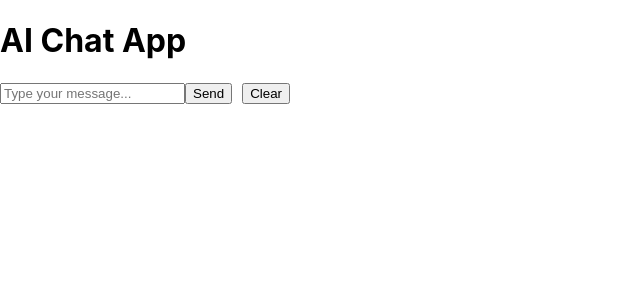
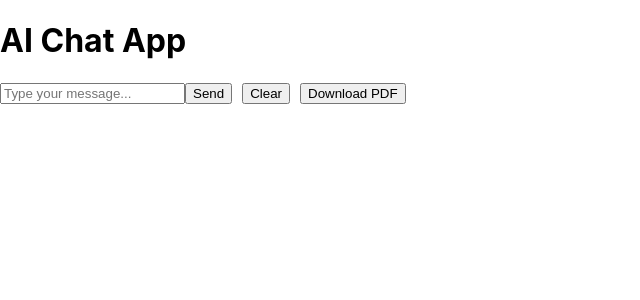
Before and after one commit to yuhsuan-liu/ai-chat-app, a React (Create React App) app in the folder frontend/: page / in a window 1280 px wide. Shown: the top 300 px of the page, without its empty margins (0-640 px from the left). Built offline with nearby package versions, Linux system fonts and the light colour scheme.

Commit message:
feat: add PDF export with padding and auto-wrapping using jsPDF

```diff
--- a/frontend/package.json
+++ b/frontend/package.json
@@ -8,6 +8,7 @@
     "@testing-library/react": "^16.3.0",
     "@testing-library/user-event": "^13.5.0",
     "axios": "^1.9.0",
+    "jspdf": "^3.0.1",
     "react": "^19.1.0",
     "react-dom": "^19.1.0",
     "react-scripts": "5.0.1",
--- a/frontend/src/components/chat.js
+++ b/frontend/src/components/chat.js
@@ -1,5 +1,6 @@
 import React, { useState } from 'react';
 import axios from 'axios';
+import { jsPDF} from 'jspdf';
 
 const Chat = () => {
   const [message, setMessage] = useState('');
@@ -30,6 +31,21 @@ const Chat = () => {
     setChat([])
   };
 
+//function to export chat history into PDF files
+const downloadPDF = () => {
+  const doc = new jsPDF();
+  const leftMargin = 20;
+  const topMargin = 20;
+  const lineHeight = 10;
+  const pageWidth = doc.internal.pageSize.getWidth();
+  const textWidth = pageWidth - leftMargin * 2;
+  chat.forEach((entry,i) => {
+    doc.text(`${entry.user}:${entry.text}`,10, 10 + i * 15);
+  });
+  doc.save('chat-history.pdf');
+  };
+
+
   return (
     <div>
       <div>
@@ -48,6 +64,7 @@ const Chat = () => {
       />
       <button onClick={sendMessage}>Send</button>
       <button onClick={clearChat} style={{marginLeft: '10px'}}>Clear</button>
+      <button onClick={downloadPDF} style={{ marginLeft: '10px'}}>Download PDF</button>
     </div>
   );
 };
```
Also changed, not shown: 1 other file (tests, documents, lock files or other folders).
